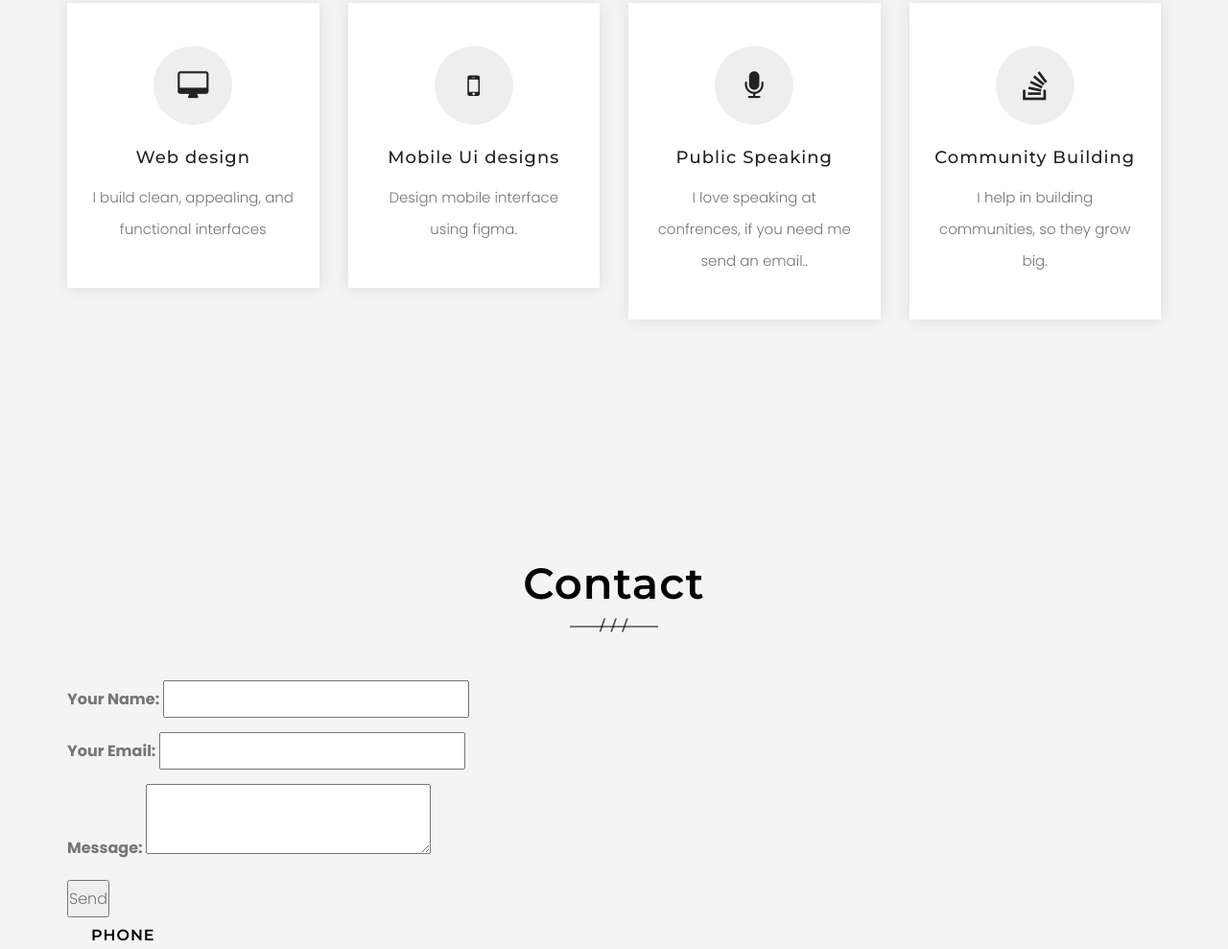
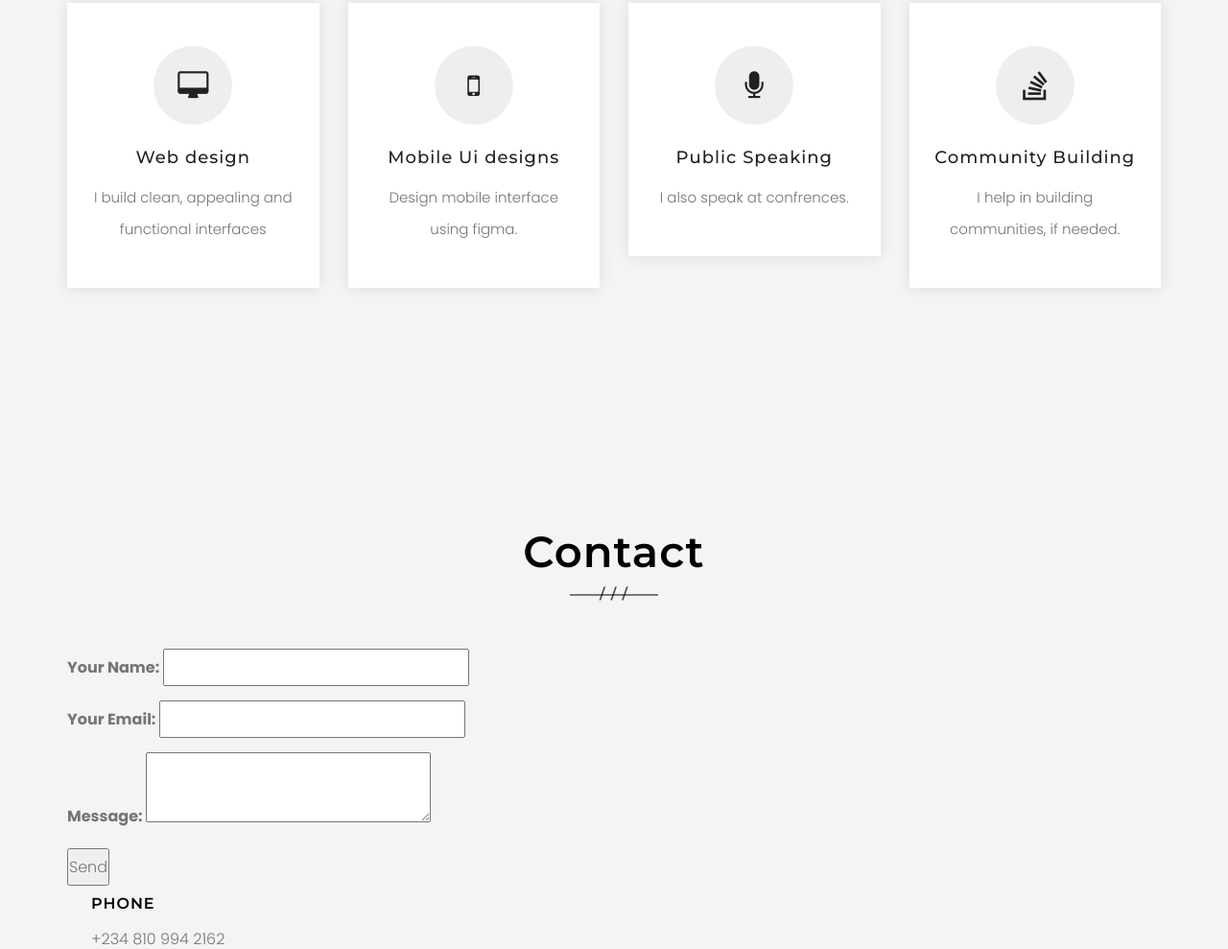
Before and after one commit to onoja123/onoja, a plain HTML site: page index.html in a window 1280 px wide. Shown: the part 1676-2665 px from the top of the page at 96% size. Drawn offline with Linux system fonts and the light colour scheme.

Commit message:
Update index.html

```diff
--- a/index.html
+++ b/index.html
@@ -220,7 +220,7 @@ Hi, 👋I’m Okpe Onoja a 16 years old developer based in Nigeria. specializing
                             <i class="fa fa-desktop"></i>
                         </div>
                         <h3>Web design</h3>
-                        <p>I build clean, appealing, and functional interfaces</p>
+                        <p>I build clean, appealing and functional interfaces</p>
                     </div>
                 </div>
 
@@ -242,7 +242,7 @@ Hi, 👋I’m Okpe Onoja a 16 years old developer based in Nigeria. specializing
                             <i class="fa fa-microphone"></i>
                         </div>
                         <h3>Public Speaking</h3>
-                        <p>I love speaking at confrences, if you need me send an email..</p>
+                        <p>I also speak at confrences.</p>
                     </div>
                 </div>
 
@@ -253,7 +253,7 @@ Hi, 👋I’m Okpe Onoja a 16 years old developer based in Nigeria. specializing
                             <i class="fa fa-stack-overflow"></i>
                         </div>
                         <h3>Community Building</h3>
-                        <p>I help in building communities, so they grow big.</p>
+                        <p>I help in building communities, if needed.</p>
                     </div>
                 </div>
 
```
